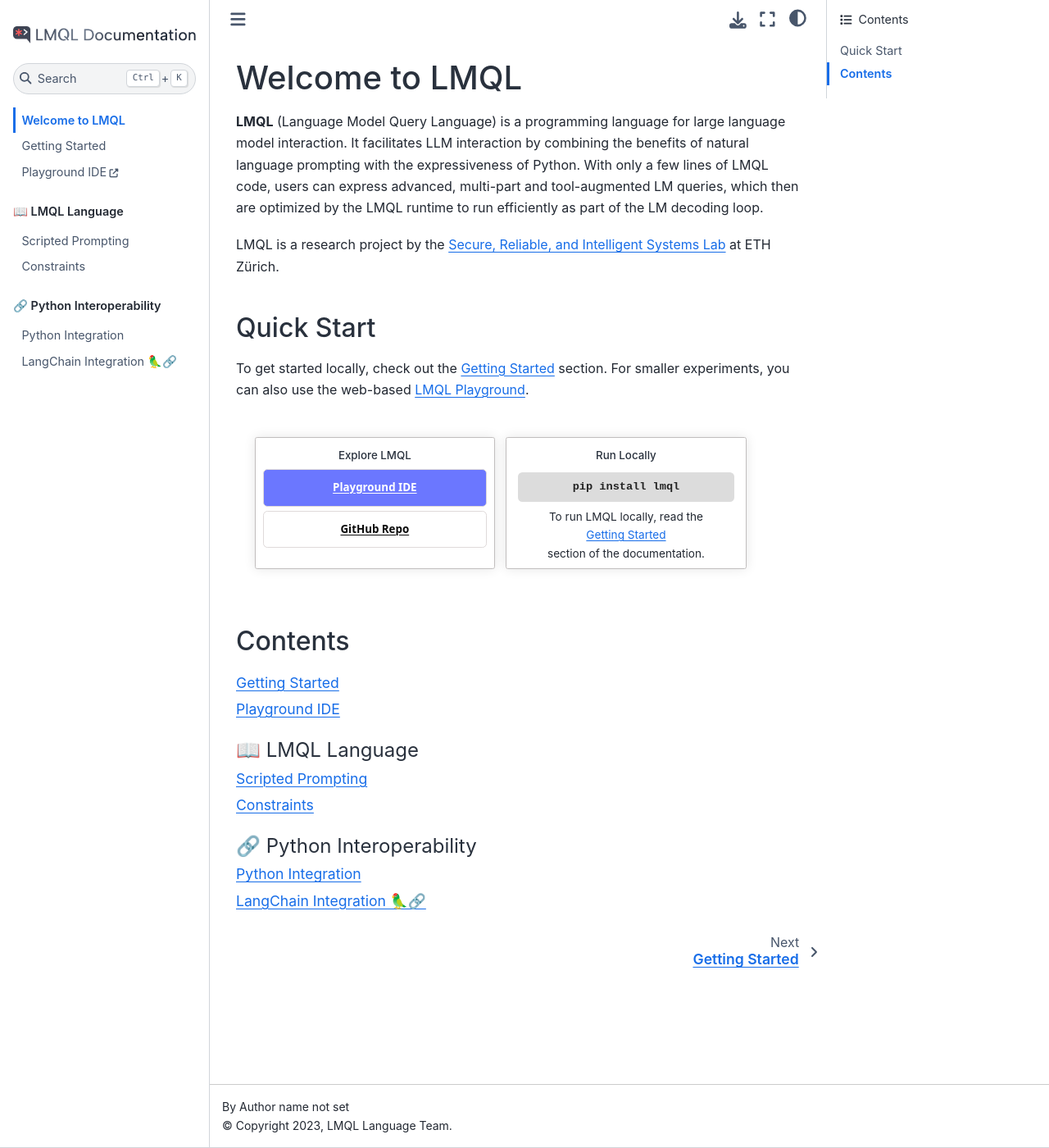
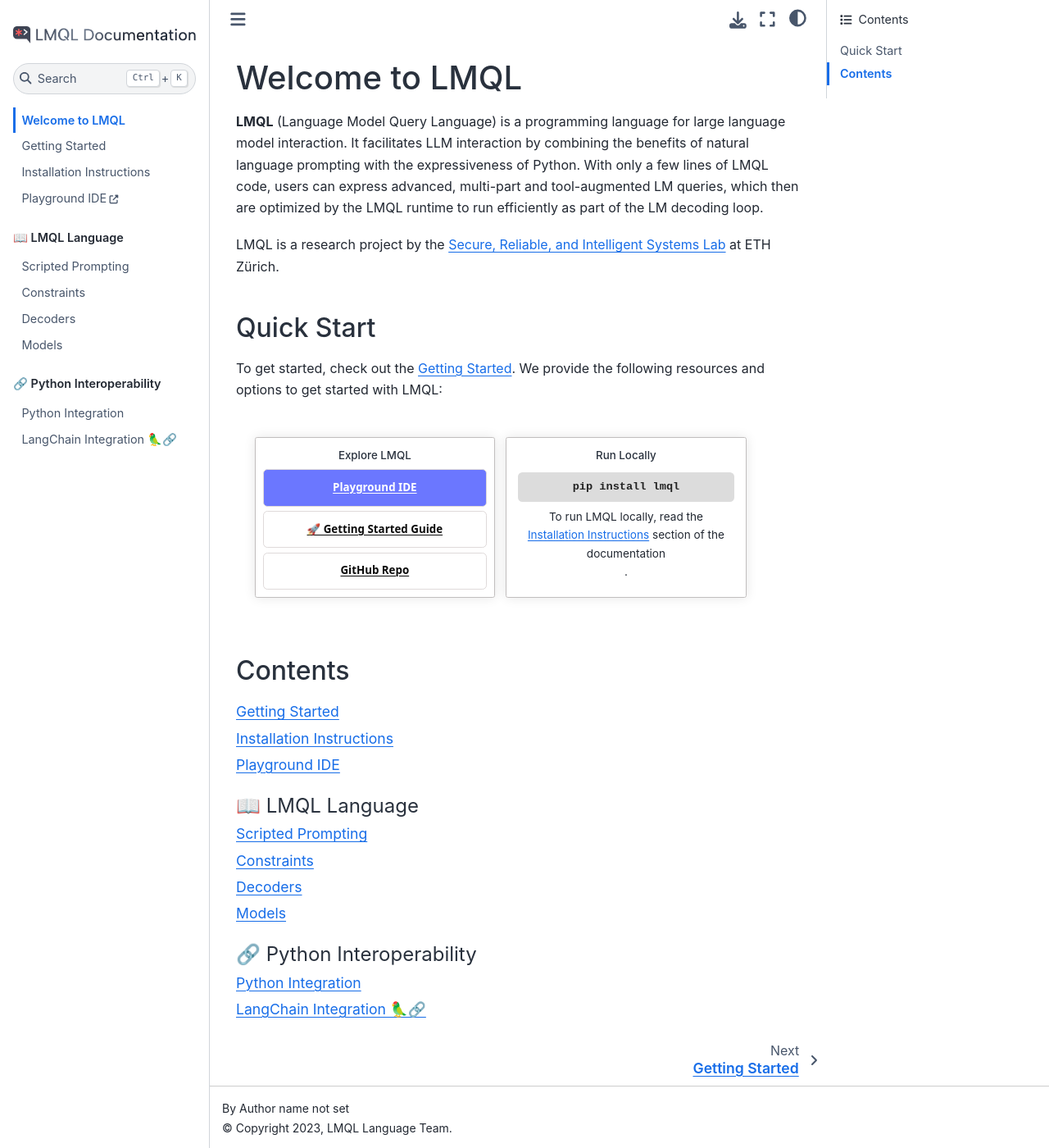
Before and after one commit to ilovechallenge/Python_LLM_AI, a Sphinx documentation site: the page built from docs/source/index.rst, in a window 1280 px wide and 1400 px high. Shown: the whole window at 82% size. Built offline with Sphinx 7.4.7 and the Sphinx Book theme 1.1.4, drawn with Linux system fonts in a browser that asks for light colours.

Commit message:
models + quickstart

```diff
--- a/docs/source/index.rst
+++ b/docs/source/index.rst
@@ -11,8 +11,7 @@
 Quick Start
 -----------
 
-To get started locally, check out the :doc:`quickstart` section.
-For smaller experiments, you can also use the web-based `LMQL Playground <lmql.ai/playground/>`_.
+To get started, check out the :doc:`quickstart`. We provide the following resources and options to get started with LMQL:
 
 .. raw:: html
 
@@ -22,6 +21,9 @@
           <h2>Explore LMQL</h2>
           <a class="primary" href="https://lmql.ai/playground">
             Playground IDE
+          </a>
+          <a href="quickstart.html">
+            🚀 Getting Started Guide
           </a>
           <a href="https://github.com/eth-sri/lmql">
             GitHub Repo
@@ -33,7 +35,7 @@
           <div class="cmd">
               pip install lmql
           </div>
-          To run LMQL locally, read the <span><a href="quickstart.html">Getting Started</a></span> section of the documentation.
+          To run LMQL locally, read the <span><a href="quickstart.html">Installation Instructions</a> section of the documentation</span>.
         </div>
       </div>
     </div>
@@ -45,6 +47,7 @@
   :maxdepth: 1
 
   quickstart
+  installation
   Playground IDE <https://lmql.ai/playground>
 
 .. toctree::
@@ -53,6 +56,8 @@
 
    language/scripted_prompts.md
    language/constraints.md
+   language/decoders.md
+   language/models.md
 
 .. toctree::
     :maxdepth: 1
```
Also changed, not shown: docs/source/installation.md (added, +50 -0 lines), docs/source/language/decoders.md (added, +5 -0 lines), docs/source/language/models.md (added, +55 -0 lines), docs/source/quickstart.md (+22 -20 lines).
